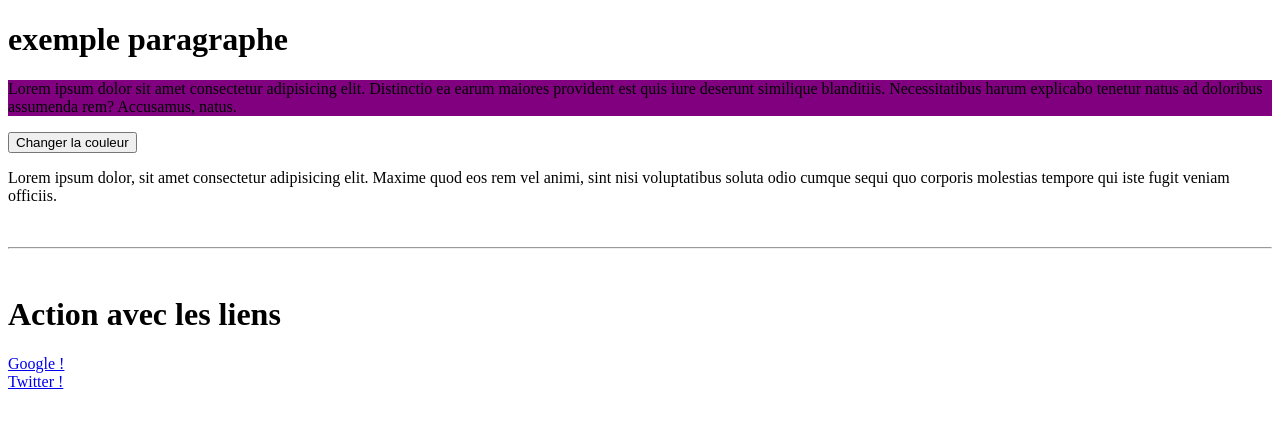
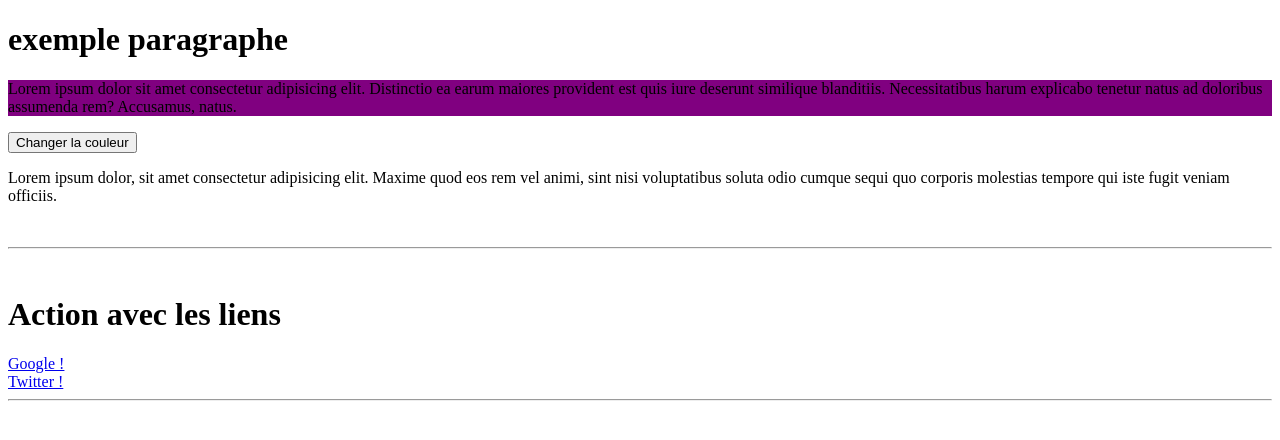
Before and after one commit to romain13500/Angular, an Angular app: page / in a window 1280 px wide. Shown: the top 440 px of the page. Built offline with nearby package versions, Linux system fonts and the light colour scheme.

Commit message:
Update app.component.html

```diff
--- a/projects/paragraphe/src/app/app.component.html
+++ b/projects/paragraphe/src/app/app.component.html
@@ -13,4 +13,5 @@
 
 <h1>Action avec les liens </h1>
 <a no-open href="https://google.com">Google !</a><br>
-<a confirm confirm-message="Êtes vous sur de vouloir aller sur twitter ?!" href="https://twitter.com">Twitter !</a>
+<a confirm confirm-message="Êtes vous sur de vouloir aller sur twitter ?!" href="https://twitter.com">Twitter !</a><br>
+<hr><br>
```
